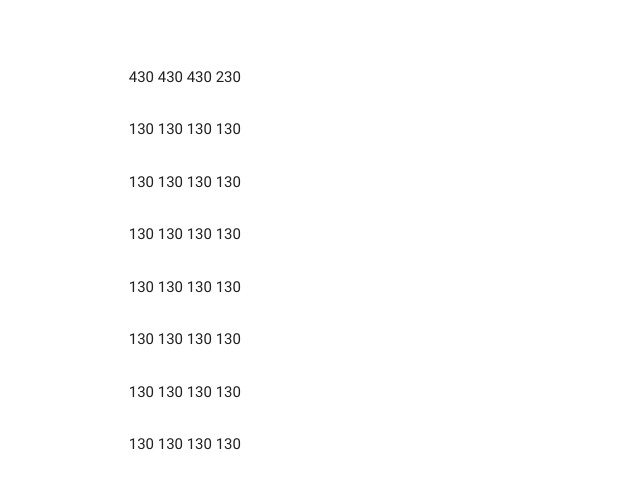
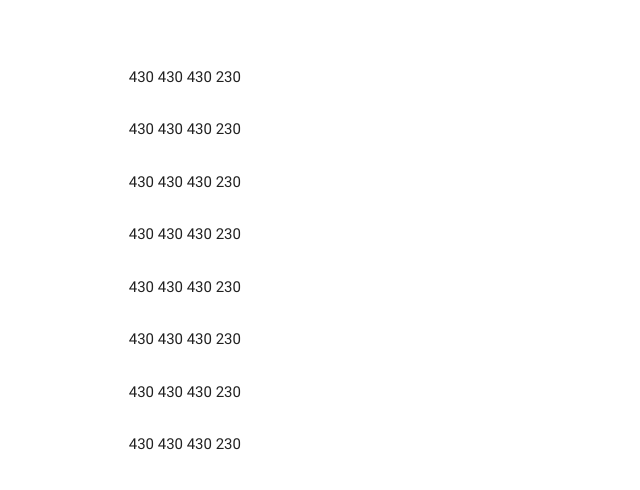
Before and after one commit to abc125n1/myweb, a plain HTML site: page gun_info.html in a window 1280 px wide. Shown: the part 1183-1673 px from the top of the page, 572-1212 px from the left. Drawn offline with nearby package versions, Linux system fonts and the light colour scheme.

Commit message:
Add files via upload

```diff
--- a/gun_info.html
+++ b/gun_info.html
@@ -175,37 +175,37 @@
                 <tr id="star5">
                     <td>HK416</td>
                     <td>03:55:00</td>
-                    <td>130 130 130 130</td>
+                    <td>430 430 430 230</td>
                 </tr>
                 <tr id="star5">
                     <td>FAL</td>
                     <td>03:45:00</td>
-                    <td>130 130 130 130</td>
+                    <td>430 430 430 230</td>
                 </tr>
                 <tr id="star5">
                     <td>G11</td>
                     <td>04:04:00</td>
-                    <td>130 130 130 130</td>
+                    <td>430 430 430 230</td>
                 </tr>
                 <tr id="star5">
                     <td>95式</td>
                     <td>03:50:00</td>
-                    <td>130 130 130 130</td>
+                    <td>430 430 430 230</td>
                 </tr>
                 <tr id="star5">
                     <td>97式</td>
                     <td>03:50:00</td>
-                    <td>130 130 130 130</td>
+                    <td>430 430 430 230</td>
                 </tr>
                 <tr id="star5">
                     <td>RFB</td>
                     <td>03:58:00</td>
-                    <td>130 130 130 130</td>
+                    <td>430 430 430 230</td>
                 </tr>
                 <tr id="star5">
                     <td>t91</td>
                     <td>03:48:00</td>
-                    <td>130 130 130 130</td>
+                    <td>430 430 430 230</td>
                 </tr>
             </tbody>
         </table>
```
